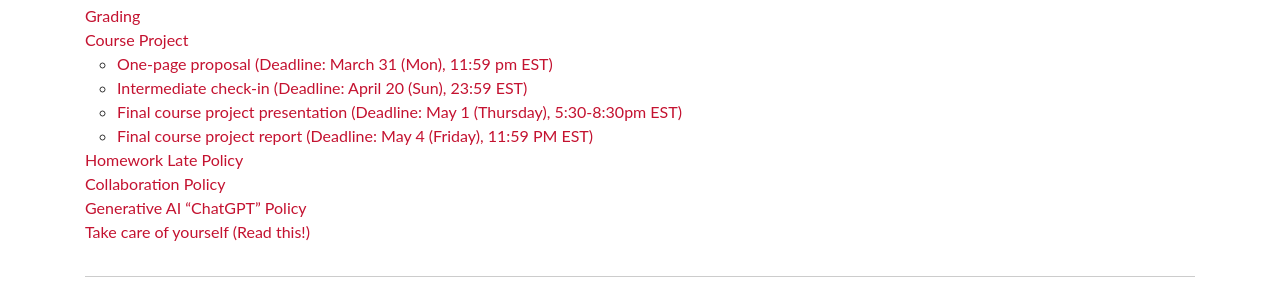
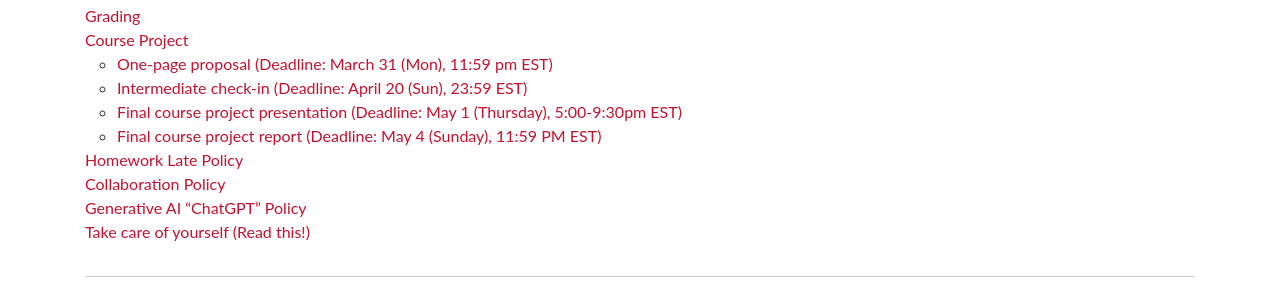
Before and after one commit to mlsyscourse/mlsyscourse.github.io, a Jekyll site: the page built from logistics.md, in a window 1280 px wide and 900 px high. Shown: the part 207-504 px from the top of the window. Built offline with Jekyll 4.4.1, drawn with Linux system fonts in a browser that asks for light colours; some of the changed text lies outside the part shown.

Commit message:
Update logistics.md

```diff
--- a/logistics.md
+++ b/logistics.md
@@ -79,11 +79,11 @@ You can submit one-page proposal in any format (PDF) to the Gradescope. Note tha
 As an intermediate check-in of course project, we require you to come to OH to discuss your course project with us or send us a short update note through an email until April 18 23:59 EST; note that this replaces a lightning talk we originally described on the website to reduce your burden. Any of OH from one of us counts and we won’t grade it. The goal is to make sure your project is in the right direction and help you resolve any issues in your project.
 
 
-### Final course project presentation (Deadline: May 1 (Thursday), 5:30-8:30pm EST)
+### Final course project presentation (Deadline: May 1 (Thursday), 5:00-9:30pm EST)
 
 We require every team to present the final course project. Please submit your poster to Gradescope until the deadline. Your presentation should include the following aspects: introduction and overview of your project, problem statement, related work. method, and evaluation.
 
-### Final course project report (Deadline: May 4 (Friday), 11:59 PM EST)
+### Final course project report (Deadline: May 4 (Sunday), 11:59 PM EST)
 
 For your final project report, the team is expected to write a final report (up to 8 pages without references) that generally follows the format of publication in the MLSys conference with following components:
 
```
